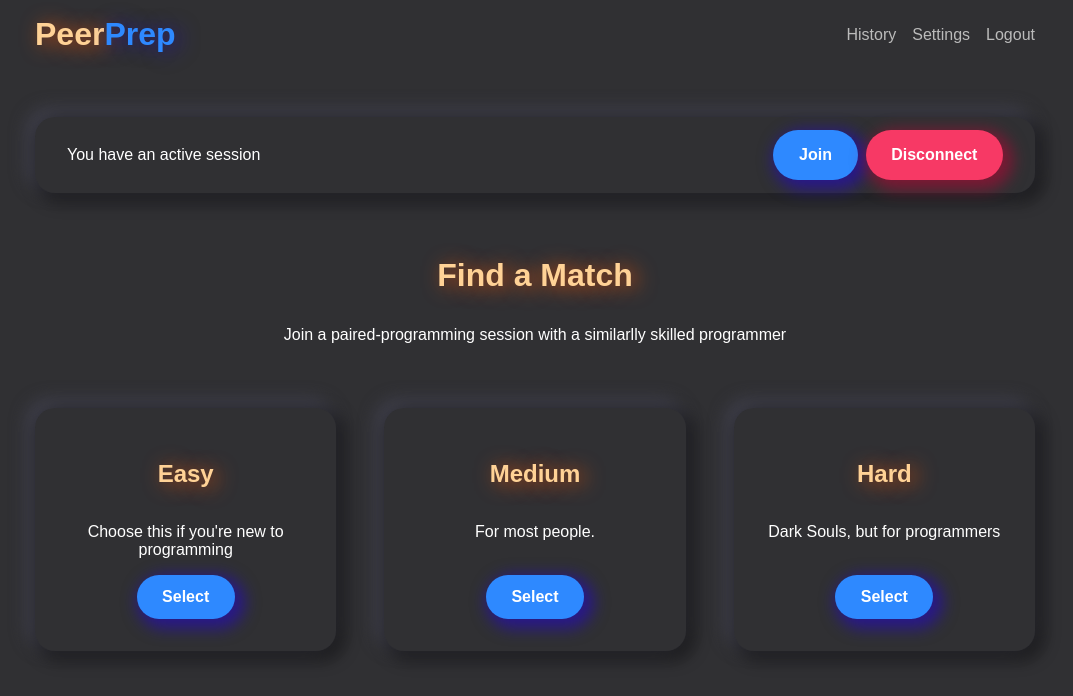
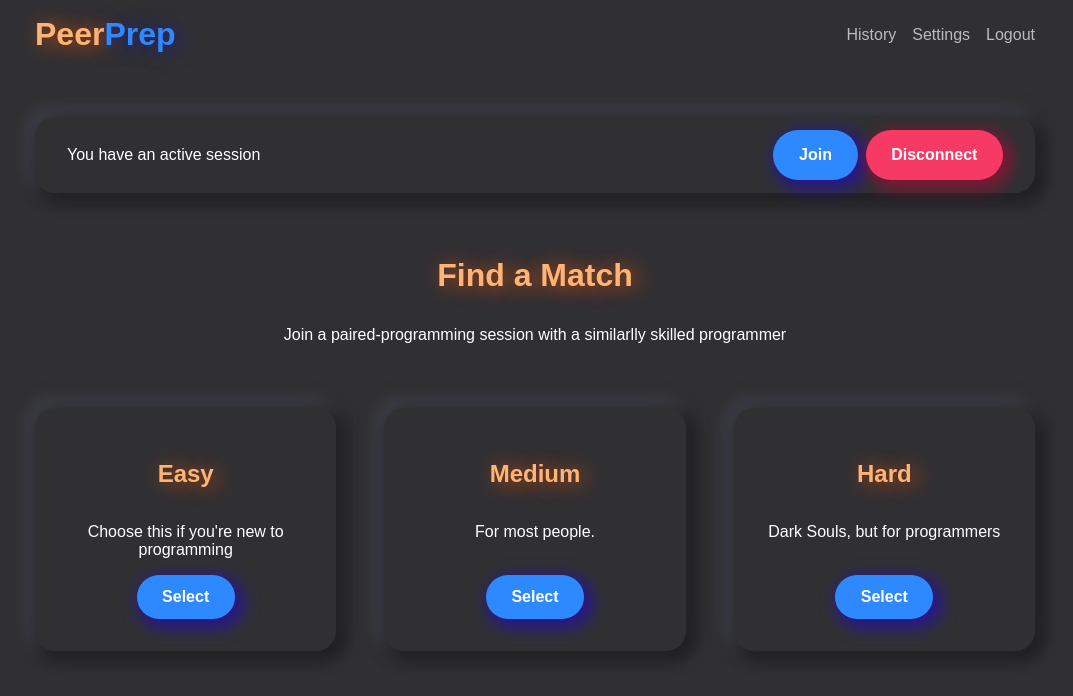
Before and after one commit to CS3219-AY2223S1/cs3219-project-ay2223s1-g47, a React (Create React App) app in the folder frontend/: page / in a window 1280 px wide. Shown: the top 696 px of the page, without its empty margins (105-1178 px from the left). Built offline with nearby package versions, Linux system fonts and the light colour scheme; no server answers.

Commit message:
Tweak colors

```diff
--- a/frontend/src/components/AccountPage.tsx
+++ b/frontend/src/components/AccountPage.tsx
@@ -23,7 +23,7 @@ const SettingsCard = styled.form`
   }
 
   > h1 {
-    color: rgb(255, 210, 150);
+    color: rgb(255, 179, 117);
     grid-area: heading;
     margin: 0 auto 4rem auto;
     text-align: center;
--- a/frontend/src/components/Home.tsx
+++ b/frontend/src/components/Home.tsx
@@ -24,7 +24,7 @@ const HomeComponent = styled.div`
 
 const MatchingSection = styled.div`
   > h1 {
-    color: rgb(255, 210, 150);
+    color: rgb(255, 179, 117);
     margin: 0 auto;
     text-align: center;
     text-shadow: 5px 2px 20px rgba(255, 90, 8, .8);
--- a/frontend/src/components/NavBar.tsx
+++ b/frontend/src/components/NavBar.tsx
@@ -61,7 +61,7 @@ const Logo = styled.span`
     font-weight: bold;
 
     > span:first-of-type {
-        color: rgb(255, 210, 150);
+        color: rgb(255, 179, 117);
         text-shadow: 5px 2px 20px rgba(255, 90, 8, .8);
     }
     > span:last-of-type {
--- a/frontend/src/components/matching/MatchingPage.tsx
+++ b/frontend/src/components/matching/MatchingPage.tsx
@@ -31,7 +31,7 @@ const Card = styled.div`
   }
 
   h2 {
-    color: rgb(255, 210, 150);
+    color: rgb(255, 179, 117);
     text-shadow: 5px 2px 20px rgba(255, 90, 8, .8);
   }
 `;
--- a/frontend/src/components/user/LoginPage.tsx
+++ b/frontend/src/components/user/LoginPage.tsx
@@ -29,7 +29,7 @@ const LoginCard = styled.div`
   }
 
   > h1 {
-    color: rgb(255, 210, 150);
+    color: rgb(255, 179, 117);
     grid-area: heading;
     margin: 0 auto 4rem auto;
     text-align: center;
@@ -63,7 +63,7 @@ const Logo = styled.div`
     text-align: center;
 
     > span:first-of-type {
-        color: rgb(255, 210, 150);
+        color: rgb(255, 179, 117);
         text-shadow: 5px 2px 20px rgba(255, 90, 8, .8);
     }
     > span:last-of-type {
--- a/frontend/src/components/user/SignupPage.tsx
+++ b/frontend/src/components/user/SignupPage.tsx
@@ -30,7 +30,7 @@ const SignupCard = styled.div`
   }
 
   > h1 {
-    color: rgb(255, 210, 150);
+    color: rgb(255, 179, 117);
     grid-area: heading;
     margin: 0 auto 4rem auto;
     text-align: center;
@@ -64,7 +64,7 @@ const Logo = styled.div`
     text-align: center;
 
     > span:first-of-type {
-        color: rgb(255, 210, 150);
+        color: rgb(255, 179, 117);
         text-shadow: 5px 2px 20px rgba(255, 90, 8, .8);
     }
     > span:last-of-type {
```
